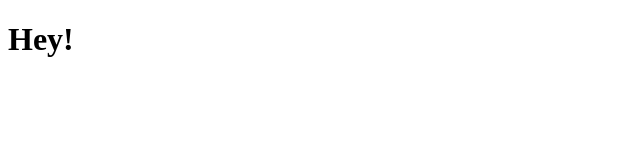
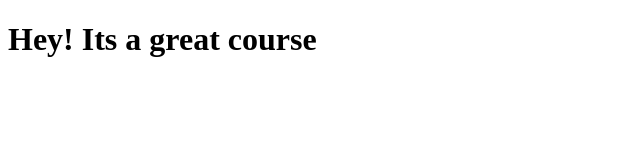
Before and after one commit to Effa2222/coursera-test, a plain HTML site: page site/index.html in a window 1280 px wide. Shown: the whole page, without its empty margins (0-640 px from the left). Drawn offline with Linux system fonts and the light colour scheme.

Commit message:
addition

```diff
--- a/site/index.html
+++ b/site/index.html
@@ -4,6 +4,6 @@
 	<title>Hey hey</title>
 </head>
 <body>
-<h1> Hey! <h1>
+<h1> Hey! Its a great  course <h1>
 </body>
 </html>
```
